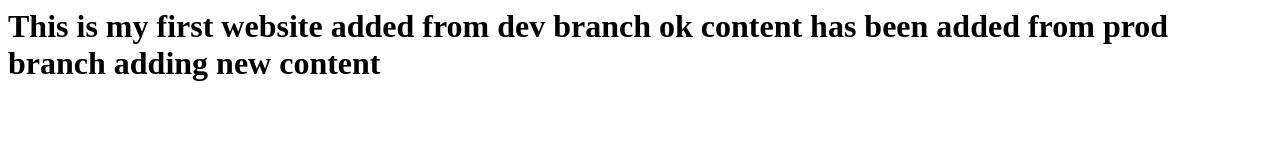
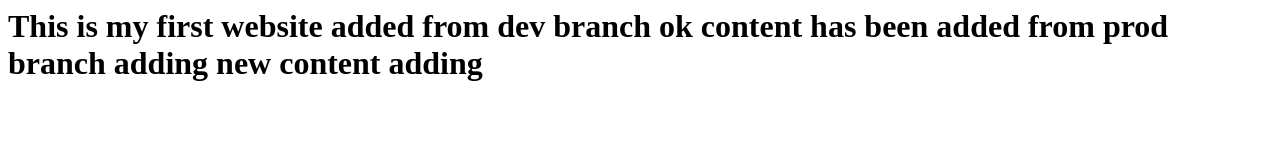
Before and after one commit to jha-deepak9981/demo-new, a plain HTML site: page index.html in a window 1280 px wide. Drawn offline with Linux system fonts and the light colour scheme.

Commit message:
adding from local

```diff
--- a/index.html
+++ b/index.html
@@ -1 +1 @@
-<h1> This is my first website added from dev branch ok content has been added from prod branch adding new content</h1>
+<h1> This is my first website added from dev branch ok content has been added from prod branch adding new content adding</h1>
```
